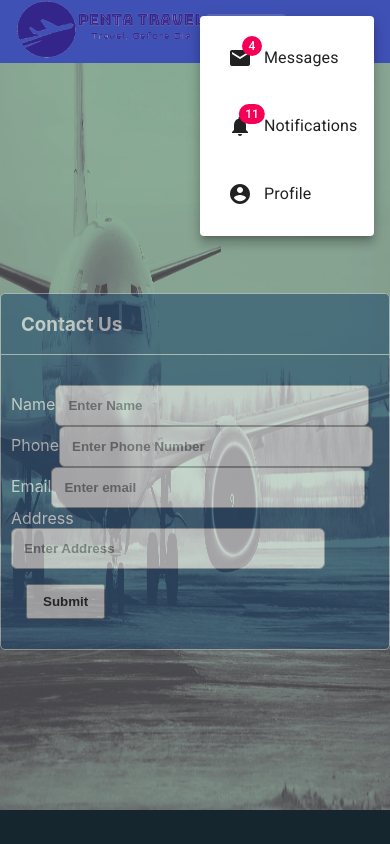
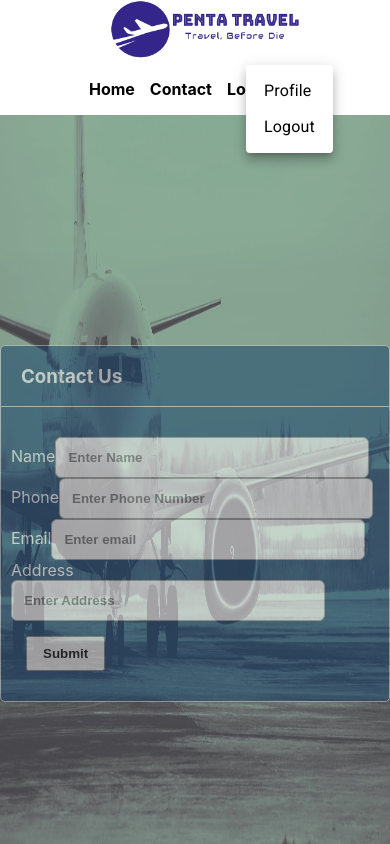
Before and after one commit to miltondatta/OTA, a React (Create React App) app in the folder client/: page /contact in a window 390 px wide. Both pictures are taken after a click on the button "account of current user". Shown: the top 844 px of the page. Built offline with nearby package versions, Linux system fonts and the light colour scheme.

Commit message:
nav bar fixed and responsive

```diff
--- a/client/public/custom/css/common.css
+++ b/client/public/custom/css/common.css
@@ -1,3 +1,50 @@
 .logo {
     width: 190px;
+    padding-left: 5%;
 }
+
+.nav-header {
+    background-color: #fff;
+    justify-content: space-around !important;
+}
+
+.menu-bar {
+    display: flex;
+    justify-content: flex-end;
+    padding-right: 2%;
+}
+
+.menu-bar ul {
+    display: flex;
+    justify-content: center;
+    list-style: none;
+}
+
+.menu-bar ul li {
+    margin-right: 15px;
+}
+
+.menu-bar ul li a {
+    text-decoration: none;
+    color: #000;
+    font-weight: bold;
+}
+
+.menu-bar ul li a:hover {
+    color: #0f3e68;
+}
+
+.profile-menu {
+    text-decoration: none;
+    text-align: left;
+    display: block;
+    padding: 6px 18px;
+    color: #000;
+    font-size: 1rem;
+    box-sizing: border-box;
+    font-family: "Roboto", "Helvetica", "Arial", sans-serif;
+    font-weight: 400;
+    line-height: 1.5;
+    white-space: nowrap;
+    letter-spacing: 0.00938em;
+}
--- a/client/src/components/layout/Navbar.js
+++ b/client/src/components/layout/Navbar.js
@@ -1,232 +1,77 @@
 import React from 'react';
-import {fade, makeStyles} from '@material-ui/core/styles';
-import {AppBar, Toolbar, IconButton,Typography, InputBase, Badge, MenuItem, Menu, Button} from '@material-ui/core';
-import { spacing } from '@material-ui/system';
+import {makeStyles} from '@material-ui/core/styles';
+import Grid from '@material-ui/core/Grid';
+import IconButton from '@material-ui/core/IconButton';
+import AccountCircle from '@material-ui/icons/AccountCircle';
+import Menu from '@material-ui/core/Menu';
 
-import MailIcon from '@material-ui/icons/Mail';
-import SearchIcon from '@material-ui/icons/Search';
-import MoreIcon from '@material-ui/icons/MoreVert';
-import AccountCircle from '@material-ui/icons/AccountCircle';
-import NotificationsIcon from '@material-ui/icons/Notifications';
+
 import {Link} from 'react-router-dom';
-
 import logo from '../../assets/img/logo.png';
 
 const useStyles = makeStyles(theme => ({
-    grow: {
+    root: {
         flexGrow: 1,
     },
-    menuButton: {
-        marginRight: theme.spacing(2),
-    },
-    title: {
-        display: 'none',
-        fontSize:'17px',
-        [theme.breakpoints.up('sm')]: {
-            display: 'block',
-        },
-    },
-    search: {
-        position: 'relative',
-        borderRadius: theme.shape.borderRadius,
-        backgroundColor: fade(theme.palette.common.white, 0.15),
-        '&:hover': {
-            backgroundColor: fade(theme.palette.common.white, 0.25),
-        },
-        marginRight: theme.spacing(2),
-        marginLeft: 0,
-        width: '100%',
-        [theme.breakpoints.up('sm')]: {
-            marginLeft: theme.spacing(3),
-            width: 'auto',
-        },
-    },
-    searchIcon: {
-        width: theme.spacing(7),
-        height: '100%',
-        position: 'absolute',
-        pointerEvents: 'none',
-        display: 'flex',
-        alignItems: 'center',
-        justifyContent: 'center',
-    },
-    inputRoot: {
-        color: 'inherit',
-    },
-    inputInput: {
-        padding: theme.spacing(1, 1, 1, 7),
-        transition: theme.transitions.create('width'),
-        width: '100%',
-        [theme.breakpoints.up('md')]: {
-            width: 200,
-        },
-    },
-    sectionDesktop: {
-        display: 'none',
-        [theme.breakpoints.up('md')]: {
-            display: 'flex',
-        },
-    },
-    sectionMobile: {
-        display: 'flex',
-        [theme.breakpoints.up('md')]: {
-            display: 'none',
-        },
-    },
-    headerMenu:{
-        fontSize:'17px',
-        color:'#ffffff',
-        textDecoration:'none',
-        marginRight:'8px'
-    },
-    titleName: {
-        display: 'none',
-        fontSize:'17px',
-        marginRight:'8px',
-        [theme.breakpoints.up('sm')]: {
-            display: 'block',
-        },
-    },
 }));
+
 
 export default function PrimarySearchAppBar() {
     const classes = useStyles();
     const [anchorEl, setAnchorEl] = React.useState(null);
-    const [mobileMoreAnchorEl, setMobileMoreAnchorEl] = React.useState(null);
+    const open = Boolean(anchorEl);
 
-    const isMenuOpen = Boolean(anchorEl);
-    const isMobileMenuOpen = Boolean(mobileMoreAnchorEl);
-
-    const handleProfileMenuOpen = event => {
+    const handleMenu = event => {
         setAnchorEl(event.currentTarget);
     };
 
-    const handleMobileMenuClose = () => {
-        setMobileMoreAnchorEl(null);
+    const handleClose = () => {
+        setAnchorEl(null);
     };
 
-    const handleMenuClose = () => {
-        setAnchorEl(null);
-        handleMobileMenuClose();
-    };
-
-    const handleMobileMenuOpen = event => {
-        setMobileMoreAnchorEl(event.currentTarget);
-    };
-
-    const menuId = 'primary-search-account-menu';
-    const renderMenu = (
-        <Menu
-            anchorEl={anchorEl}
-            anchorOrigin={{vertical: 'top', horizontal: 'right'}}
-            id={menuId}
-            keepMounted
-            transformOrigin={{vertical: 'top', horizontal: 'right'}}
-            open={isMenuOpen}
-            onClose={handleMenuClose}>
-            <MenuItem onClick={handleMenuClose}>Profile</MenuItem>
-            <MenuItem onClick={handleMenuClose}>My account</MenuItem>
-            <MenuItem onClick={handleMenuClose}>Logout</MenuItem>
-        </Menu>
-    );
-
-    const mobileMenuId = 'primary-search-account-menu-mobile';
-    const renderMobileMenu = (
-        <Menu
-            anchorEl={mobileMoreAnchorEl}
-            anchorOrigin={{vertical: 'top', horizontal: 'right'}}
-            id={mobileMenuId}
-            keepMounted
-            transformOrigin={{vertical: 'top', horizontal: 'right'}}
-            open={isMobileMenuOpen}
-            onClose={handleMobileMenuClose}>
-            <MenuItem>
-                <IconButton aria-label="show 4 new mails" color="inherit">
-                    <Badge badgeContent={4} color="secondary">
-                        <MailIcon/>
-                    </Badge>
-                </IconButton>
-                <p>Messages</p>
-            </MenuItem>
-            <MenuItem>
-                <IconButton aria-label="show 11 new notifications" color="inherit">
-                    <Badge badgeContent={11} color="secondary">
-                        <NotificationsIcon/>
-                    </Badge>
-                </IconButton>
-                <p>Notifications</p>
-            </MenuItem>
-            <MenuItem onClick={handleProfileMenuOpen}>
-                <IconButton
-                    aria-label="account of current user"
-                    aria-controls="primary-search-account-menu"
-                    aria-haspopup="true"
-                    color="inherit">
-                    <AccountCircle/>
-                </IconButton>
-                <p>Profile</p>
-            </MenuItem>
-        </Menu>
-    );
 
     return (
-        <div className={classes.grow}>
-            <AppBar position="static">
-                <Toolbar>
+        <div className={classes.root}>
+            <Grid container className="nav-header">
+                <Grid item sm={3}>
                     <Link to={'/'}><img src={logo} alt="Travel Agency Logo" className="logo"/></Link>
+                </Grid>
 
-                    <div className={classes.search}>
-                        <div className={classes.searchIcon}>
-                            <SearchIcon/>
-                        </div>
-                        <InputBase
-                            placeholder="Search…"
-                            classes={{
-                                root: classes.inputRoot,
-                                input: classes.inputInput,
-                            }}
-                            inputProps={{'aria-label': 'search'}}
-                        />
-                    </div>
-                    <div className={classes.grow}/>
-
-                    <Typography  className={classes.titleName} variant="h6" >
-                        Hello, Shuvo
-                    </Typography>
-
-                    <Typography variant="h6" noWrap>
-                        <Link to={'#'} className={classes.headerMenu}>Home</Link>
-                    </Typography>
-
-                    <Typography variant="h6" noWrap>
-                        <Link to={'/login'} className={classes.headerMenu}>Login</Link>
-                    </Typography>
-
-                    <div className={classes.sectionDesktop}>
+                <Grid item sm={9} className={'menu-bar'}>
+                    <ul>
+                        <li><Link to={'/'}>Home</Link></li>
+                        <li><Link to={'/contact'}>Contact</Link></li>
+                        <li><Link to={'/login'}>Login</Link></li>
+                    </ul>
+                    <div>
                         <IconButton
-                            edge="end"
                             aria-label="account of current user"
-                            aria-controls={menuId}
+                            aria-controls="menu-appbar"
                             aria-haspopup="true"
-                            onClick={handleProfileMenuOpen}
-                            color="inherit">
+                            onClick={handleMenu}
+                            color="inherit" style={{marginTop: '4px'}}>
                             <AccountCircle/>
                         </IconButton>
+                        <Menu
+                            id="menu-appbar"
+                            anchorEl={anchorEl}
+                            anchorOrigin={{
+                                vertical: 'top',
+                                horizontal: 'right',
+                            }}
+                            keepMounted
+                            transformOrigin={{
+                                vertical: 'top',
+                                horizontal: 'right',
+                            }}
+                            open={open}
+                            onClose={handleClose}>
+                            <li><Link class={'profile-menu'} to={'/contact'}>Profile</Link></li>
+                            <li><Link class={'profile-menu'} to={'/logout'}>Logout</Link></li>
+                        </Menu>
                     </div>
-                    <div className={classes.sectionMobile}>
-                        <IconButton
-                            aria-label="show more"
-                            aria-controls={mobileMenuId}
-                            aria-haspopup="true"
-                            onClick={handleMobileMenuOpen}
-                            color="inherit">
-                            <MoreIcon/>
-                        </IconButton>
-                    </div>
-                </Toolbar>
-            </AppBar>
-            {renderMobileMenu}
-            {renderMenu}
+                </Grid>
+            </Grid>
         </div>
     );
 }
```
